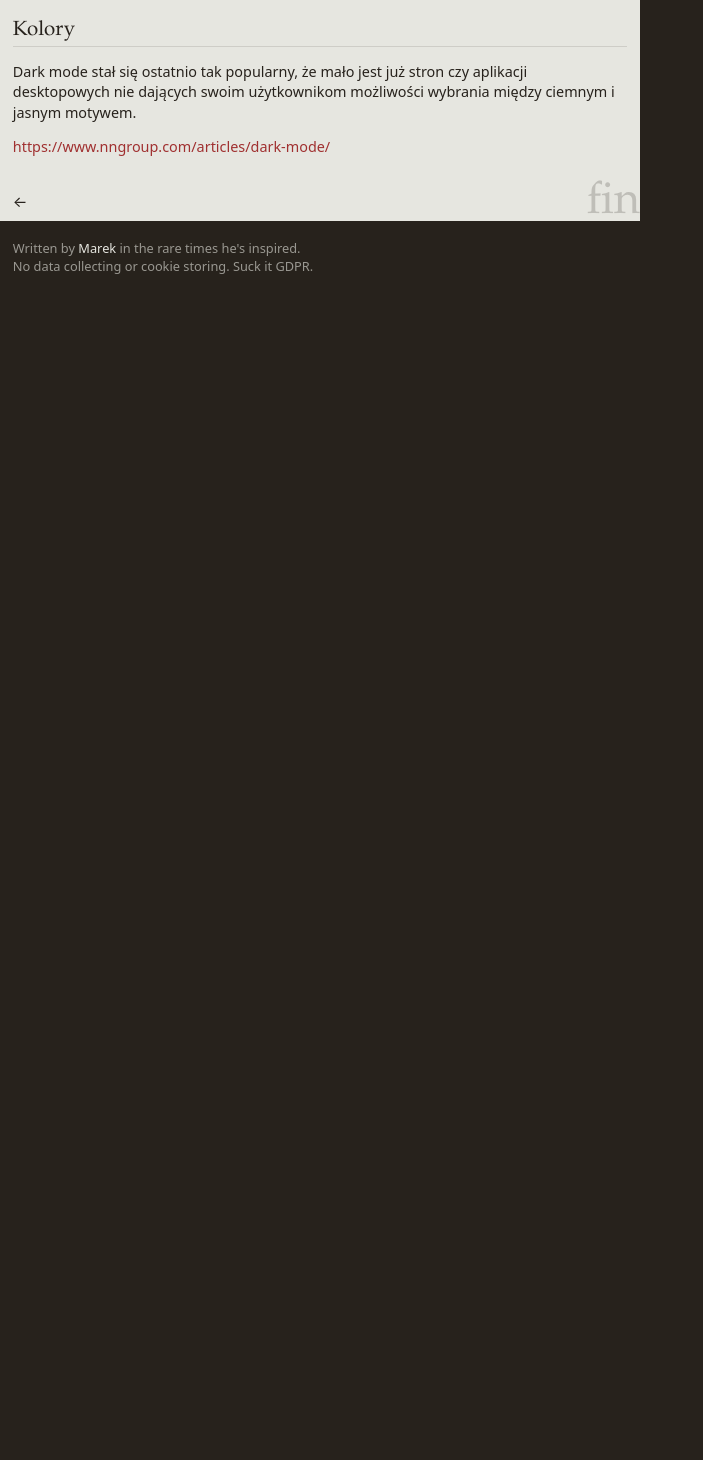
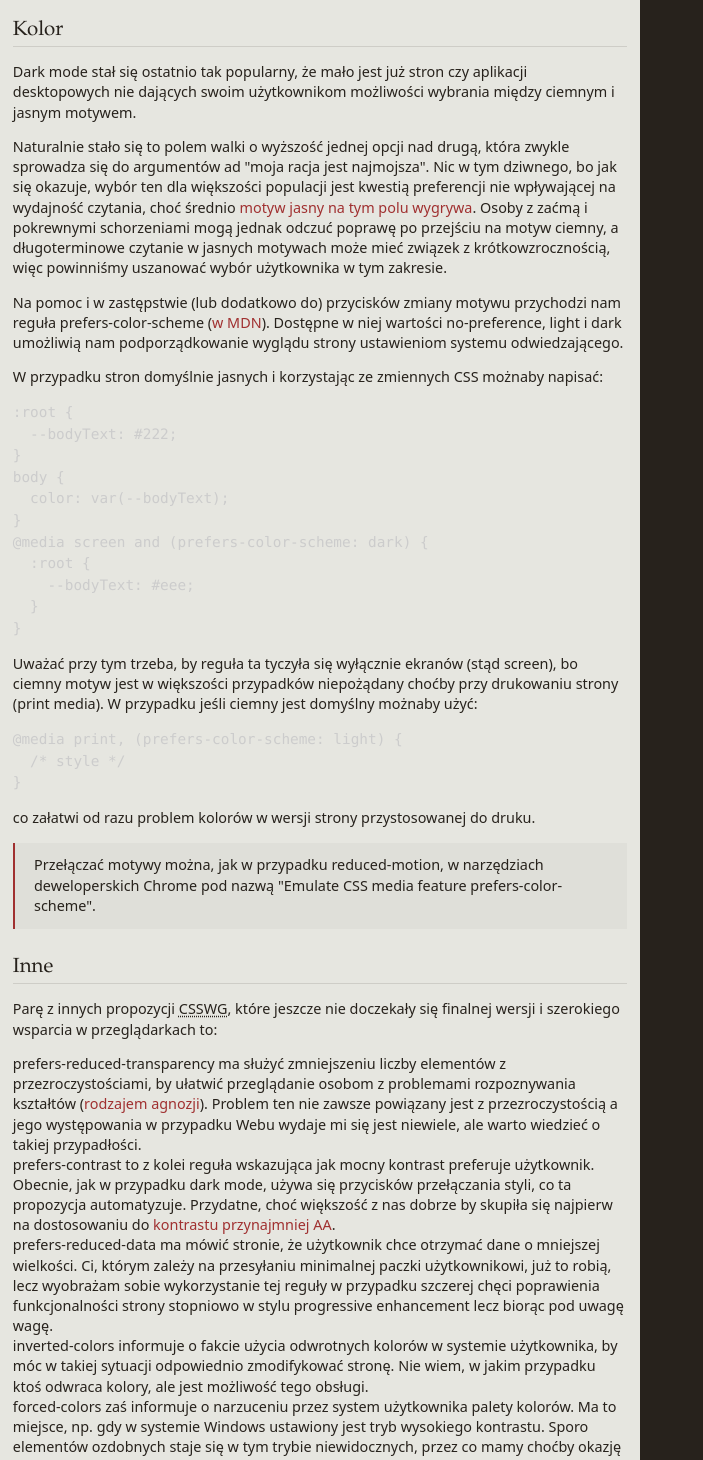
Before and after one commit to malydok/blog.devalchemist.com, a Gatsby site: page /2020-02-08-css-media-a11y/ in a window 1280 px wide. Shown: the part 1340-2800 px from the top of the page, without its empty margins (0-703 px from the left). Before the commit the page ends 1635 px from the top, so only its background shows below. Built offline with nearby package versions, Linux system fonts and the light colour scheme; Gatsby itself is replaced by a stand-in of ours; some packages are replaced by stand-ins of ours; code samples lack their colours.

Commit message:
add new article

````diff
--- a/content/blog/2020-02-08-css-media-a11y/index.md
+++ b/content/blog/2020-02-08-css-media-a11y/index.md
@@ -8,7 +8,7 @@ W specyfikacji [Media Queries poziomu 5](https://drafts.csswg.org/mediaqueries-5
 
 ## Ruch
 
-Gdy tylko w sieci Web pojawiła się taka możliwość autorzy stron zaczęli dodawać do swoich stron wszelakie animacje. Początkowo mogły być to elementy `<marquee>` lub animowane GIFy, później Flash stworzył czego dusza zapragnęła, dziś korzystamy z dobrodziejstw JS i animacji CSS. Czy ktokolwiek zatrzymał się jednak na chwilę i pomyślał, czy każdemu użytkownikowi przesadzone animacje odpowiadają?
+Gdy tylko w sieci Web pojawiła się taka możliwość autorzy stron zaczęli dodawać do swoich stron wszelakie animacje. Początkowo mogły być to elementy `<marquee>` lub animowane GIFy, później Flash stworzył czego dusza zapragnęła, dziś korzystamy z dobrodziejstw JS i animacji CSS. Czy ktokolwiek zatrzymał się jednak na chwilę i pomyślał, czy każdemu użytkownikowi fikuśne animacje odpowiadają?
 
 Aż [do 35% dorosłych powyżej wieku 40 lat](https://vestibular.org/understanding-vestibular-disorder) doświadczyło jakiejś formy zaburzenia przedsionka ucha wewnętrznego, które służy wykrywaniu pozycji głowy lub odczuwaniu przyspieszenia w aucie czy windzie ([propriocepcji](https://pl.wikipedia.org/wiki/Propriocepcja)). Niespodziewany, szybki ruch jest w stanie u takich osób wywołać zawroty głowy i nudności.
 
@@ -19,7 +19,7 @@ Według podejścia [progressive enhancement](https://www.smashingmagazine.com/20
 
 ```css
 .element {
-  // brak animacji
+  /* brak animacji */
 }
 @media (prefers-reduced-motion: no-preference) {
   .element {
@@ -46,8 +46,56 @@ Dla istniejących stron, które chciałyby wprowadzić tę regułę dość radyk
 
 Jak tylko zobaczymy szersze wsparcie tej techniki na stronach to myślę, że nie jestem jedyny, który widzi jej zastosowanie również we własnych eksploracjach internetu. Żadnych animacji, wszystko instant!
 
-## Kolory
+## Kolor
 
 Dark mode stał się ostatnio tak popularny, że mało jest już stron czy aplikacji desktopowych nie dających swoim użytkownikom możliwości wybrania między ciemnym i jasnym motywem.
 
-https://www.nngroup.com/articles/dark-mode/
+Naturalnie stało się to polem walki o wyższość jednej opcji nad drugą, która zwykle sprowadza się do argumentów ad "moja racja jest najmojsza". Nic w tym dziwnego, bo jak się okazuje, wybór ten dla większości populacji jest kwestią preferencji nie wpływającej na wydajność czytania, choć średnio [motyw jasny na tym polu wygrywa](https://www.nngroup.com/articles/dark-mode). Osoby z zaćmą i pokrewnymi schorzeniami mogą jednak odczuć poprawę po przejściu na motyw ciemny, a długoterminowe czytanie w jasnych motywach może mieć związek z krótkowzrocznością, więc powinniśmy uszanować wybór użytkownika w tym zakresie.
+
+Na pomoc i w zastępstwie (lub dodatkowo do) przycisków zmiany motywu przychodzi nam reguła `prefers-color-scheme` ([w MDN](https://developer.mozilla.org/en-US/docs/Web/CSS/@media/prefers-color-scheme)). Dostępne w niej wartości `no-preference`, `light` i `dark` umożliwią nam podporządkowanie wyglądu strony ustawieniom systemu odwiedzającego.
+
+W przypadku stron domyślnie jasnych i korzystając ze zmiennych CSS możnaby napisać:
+
+```css
+:root {
+  --bodyText: #222;
+}
+body {
+  color: var(--bodyText);
+}
+@media screen and (prefers-color-scheme: dark) {
+  :root {
+    --bodyText: #eee;
+  }
+}
+```
+
+Uważać przy tym trzeba, by reguła ta tyczyła się wyłącznie ekranów (stąd `screen`), bo ciemny motyw jest w większości przypadków niepożądany choćby przy drukowaniu strony (`print` media). W przypadku jeśli ciemny jest domyślny możnaby użyć:
+
+```css
+@media print, (prefers-color-scheme: light) {
+  /* style */
+}
+```
+
+co załatwi od razu problem kolorów w wersji strony przystosowanej do druku.
+
+> Przełączać motywy można, jak w przypadku reduced-motion, w narzędziach deweloperskich Chrome pod nazwą "Emulate CSS media feature prefers-color-scheme".
+
+## Inne
+
+Parę z innych propozycji <abbr title="CSS Working Group">CSSWG</abbr>, które jeszcze nie doczekały się finalnej wersji i szerokiego wsparcia w przeglądarkach to:
+
+- `prefers-reduced-transparency` ma służyć zmniejszeniu liczby elementów z przezroczystościami, by ułatwić przeglądanie osobom z problemami rozpoznywania kształtów ([rodzajem agnozji](https://en.wikipedia.org/wiki/Apperceptive_agnosia)). Problem ten nie zawsze powiązany jest z przezroczystością a jego występowania w przypadku Webu wydaje mi się jest niewiele, ale warto wiedzieć o takiej przypadłości.
+- `prefers-contrast` to z kolei reguła wskazująca jak mocny kontrast preferuje użytkownik. Obecnie, jak w przypadku dark mode, używa się przycisków przełączania styli, co ta propozycja automatyzuje. Przydatne, choć większość z nas dobrze by skupiła się najpierw na dostosowaniu do [kontrastu przynajmniej AA](https://developer.mozilla.org/en-US/docs/Web/Accessibility/Understanding_WCAG/Perceivable/Color_contrast).
+- `prefers-reduced-data` ma mówić stronie, że użytkownik chce otrzymać dane o mniejszej wielkości. Ci, którym zależy na przesyłaniu minimalnej paczki użytkownikowi, już to robią, lecz wyobrażam sobie wykorzystanie tej reguły w przypadku szczerej chęci poprawienia funkcjonalności strony stopniowo w stylu progressive enhancement lecz biorąc pod uwagę wagę.
+- `inverted-colors` informuje o fakcie użycia odwrotnych kolorów w systemie użytkownika, by móc w takiej sytuacji odpowiednio zmodifykować stronę. Nie wiem, w jakim przypadku ktoś odwraca kolory, ale jest możliwość tego obsługi.
+- `forced-colors` zaś informuje o narzuceniu przez system użytkownika palety kolorów. Ma to miejsce, np. gdy w systemie Windows ustawiony jest tryb wysokiego kontrastu. Sporo elementów ozdobnych staje się w tym trybie niewidocznych, przez co mamy choćby okazję usunięcia zbędnych przestrzeni lub paddingów (co pewnie nie jest tym, o czym myślą twórcy standardu, ale tyle udało mi się wymyślić).
+
+## Więcej wolności
+
+Podporządkowywanie się pod ustawienia użytkowników to dobry krok w kierunku tworzenia stron, które nie tylko wyświetlają informację, ale są otwarte na sposób, w jaki mają ją wyświetlać. Lubimy dostępny internet.
+
+Uff... coś się udało napisać na podsumowanie.
+
+A teraz sio, dodawać dark mode do swojego blogaska!
--- a/src/css/sections.css
+++ b/src/css/sections.css
@@ -50,6 +50,9 @@
 
   @media (--medium) {
     padding: 4rem 2rem;
+  }
+  @media (forced-colors: active) {
+    padding: 3rem 0;
   }
 }
 
````
